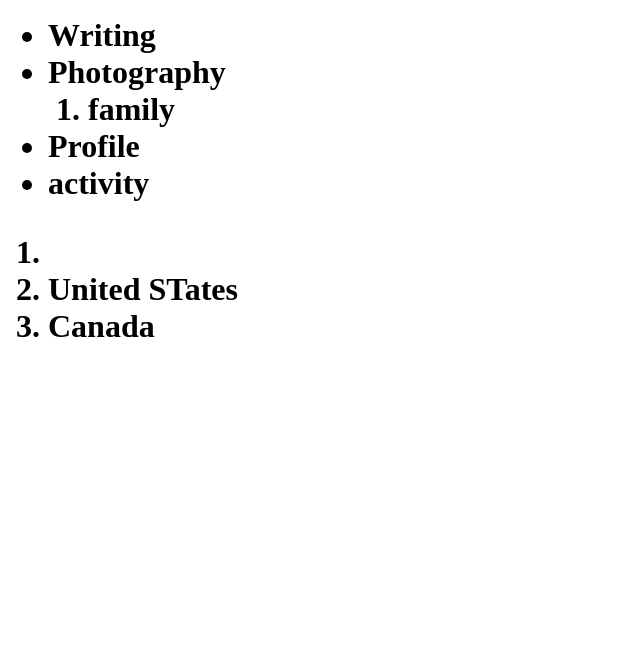
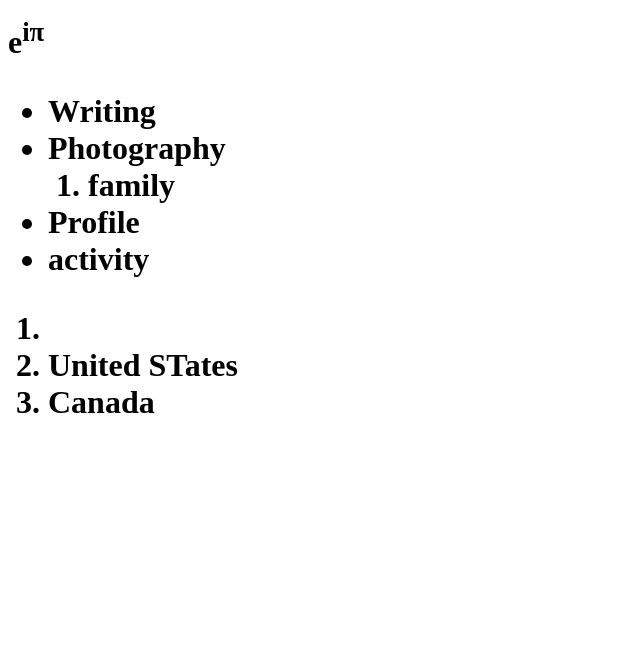
Before and after one commit to yellowdragon95/ex1, a plain HTML site: page index.html in a window 1280 px wide. Shown: the part 142-800 px from the top of the page, without its empty margins (0-640 px from the left). Drawn offline with Linux system fonts and the light colour scheme.

Commit message:
Update index.html

```diff
--- a/index.html
+++ b/index.html
@@ -7,6 +7,7 @@
   <body>
   <h1>various etc.<h1>
   <p>jai santoshi mata</p>
+    <p>e<sup>i&#960</sup></p>
 
 
   <ul>
```
